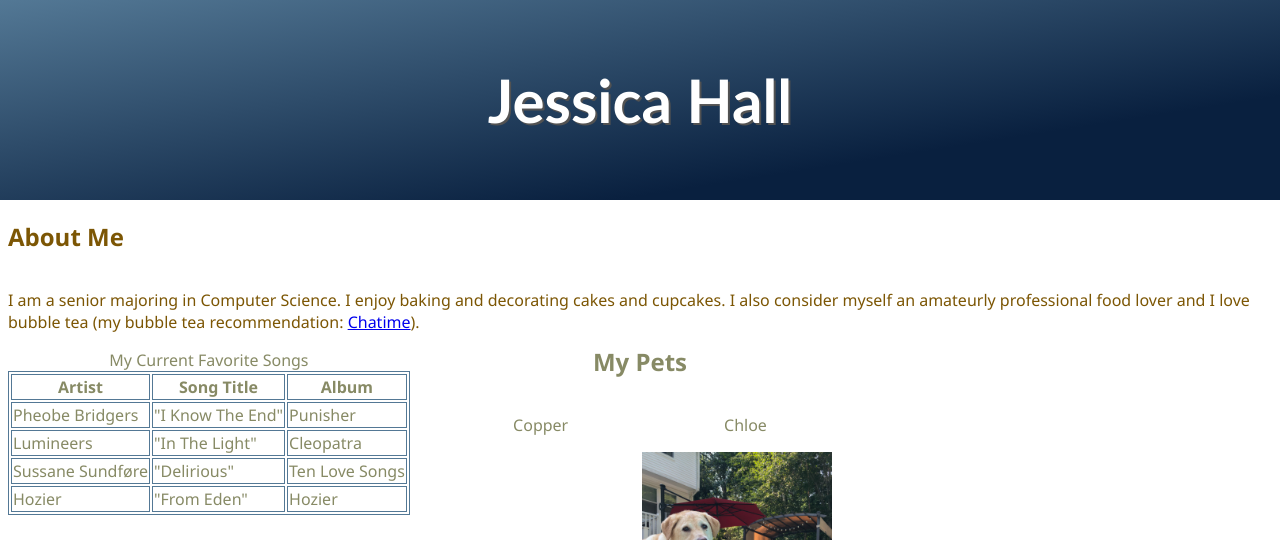
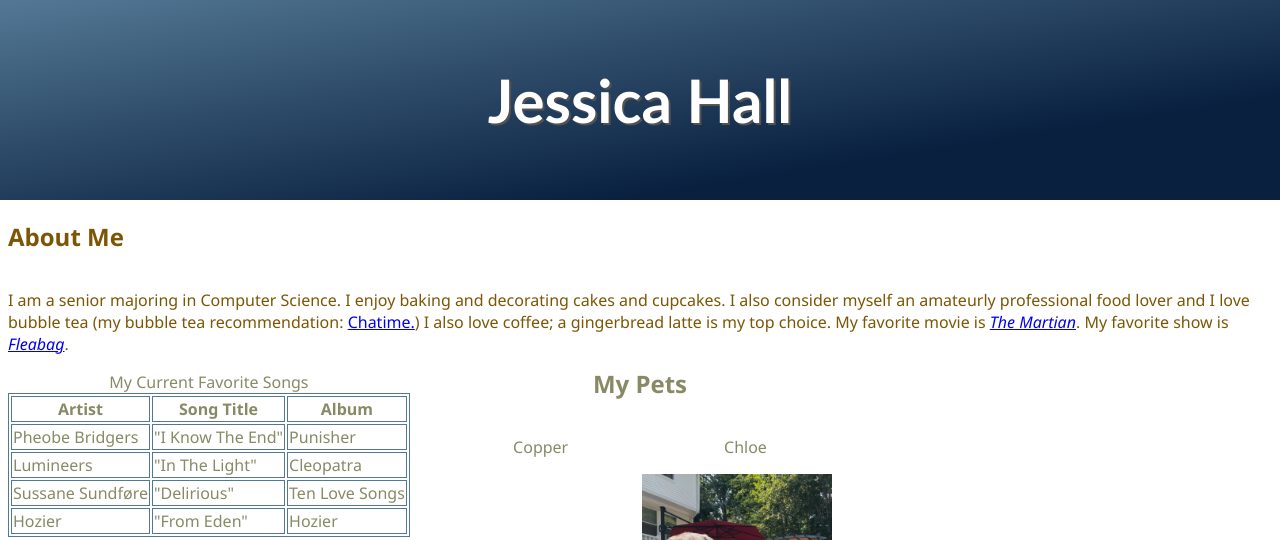
Before and after one commit to jhall00/GUI-I, a plain HTML site: page index.html in a window 1280 px wide. Shown: the top 540 px of the page. Drawn offline with Linux system fonts and the light colour scheme.

Commit message:
updated comments

```diff
--- a/css/styles.css
+++ b/css/styles.css
@@ -2,10 +2,10 @@
 File: styles.css
 Created : September 9, 2021
 GUI Assignment: Creating Your First Web Page
-UMass Lowell Computer Science, jessica_hall1@student.uml.edu
+Jessica Hall, UMass Lowell Computer Science, jessica_hall1@student.uml.edu
 Copyright (c) 2021 by Jessica. All rights reserved. May be freely copied or
 excerpted for educational purposes with credit to the author.
-updated by JH on September 11, 2021 at 5:08 PM.
+updated by JH on September 15, 2021 at 7:39 PM.
 */
 
 /*Styling for gradient block at top */
--- a/index.html
+++ b/index.html
@@ -3,11 +3,11 @@
     File: index.html
     Created : September 8, 2021
     GUI Assignment: Creating Your First Web Page
-    This page is an about me website with some quick facts.
+    Description: This page is an about me website with some quick facts and pictures.
     Jessica Hall, UMass Lowell Computer Science, jessica_hall1@student.uml.edu
     Copyright (c) 2021 by Jessica. All rights reserved. May be freely copied or
     excerpted for educational purposes with credit to the author.
-    updated by JH on September 11, 2021 5:38 PM
+    last updated by JH on September 15, 2021 7:41 PM
 -->
 
 <html lang="en">
@@ -30,7 +30,9 @@
        <div id = "me">
            <h2>About Me</h2>
            <p>I am a senior majoring in Computer Science. I enjoy baking and decorating cakes and cupcakes. I also consider myself
-               an amateurly professional food lover and I love bubble tea (my bubble tea recommendation: <a href="https://www.chatimelowell.com/">Chatime</a>).
+               an amateurly professional food lover and I love bubble tea (my bubble tea recommendation: <a href="https://www.chatimelowell.com/">Chatime.</a>)
+               I also love coffee; a gingerbread latte is my top choice. My favorite movie is <a href = "https://www.imdb.com/title/tt3659388/"> <i>The Martian</i></a>.
+               My favorite show is <a href = "https://www.imdb.com/title/tt5687612/?ref_=fn_al_tt_1" ><i>Fleabag</i></a>.
            </p>
        </div>
 
```
